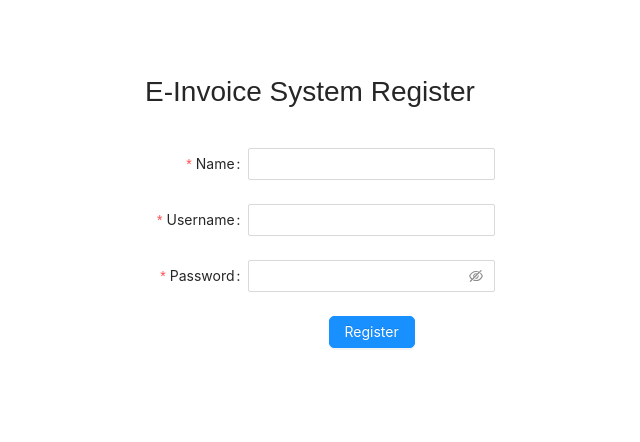
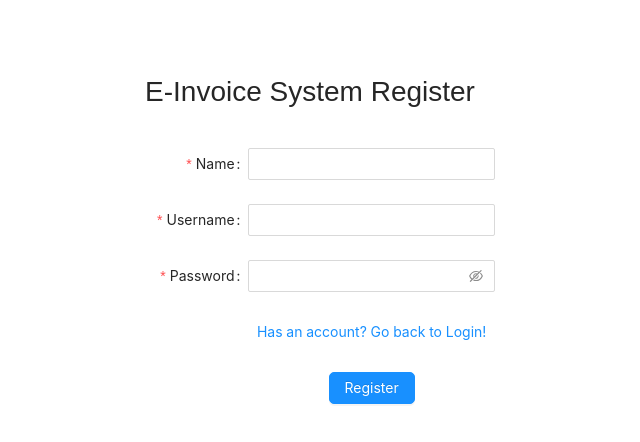
Before and after one commit to Leon-wyl/E-Invoice-Storage-Frontend, a React (Create React App) app: page /register in a window 1280 px wide. Shown: the top 442 px of the page, without its empty margins (330-970 px from the left). Built offline with nearby package versions, Linux system fonts and the light colour scheme.

Commit message:
add go back to login form item to register page

```diff
--- a/src/pages/Login.js
+++ b/src/pages/Login.js
@@ -78,8 +78,8 @@ const Login = () => {
         </Form.Item>
 
         <Form.Item
-          name="remember"
-          valuePropName="checked"
+          name="register"
+          valuePropName="register"
           wrapperCol={{ offset: 8, span: 16 }}
         >
           <a onClick={onClickRegister}>No account? Register!</a>
--- a/src/pages/Register.js
+++ b/src/pages/Register.js
@@ -52,6 +52,10 @@ const Register = () => {
     console.log("Failed:", errorInfo);
   };
 
+  const onClickLogin = () => {
+    navigate("/login");
+  };
+
   return (
     // <div className="App">
     // 	<header className="App-header">
@@ -93,6 +97,14 @@ const Register = () => {
             <Input.Password />
           </Form.Item>
 
+					<Form.Item
+          name="login"
+          valuePropName="login"
+          wrapperCol={{ offset: 8, span: 16 }}
+        	>
+          	<a onClick={onClickLogin}>Has an account? Go back to Login!</a>
+        	</Form.Item>
+
           <Form.Item wrapperCol={{ offset: 8, span: 16 }}>
             <Button
               type="primary"
```
